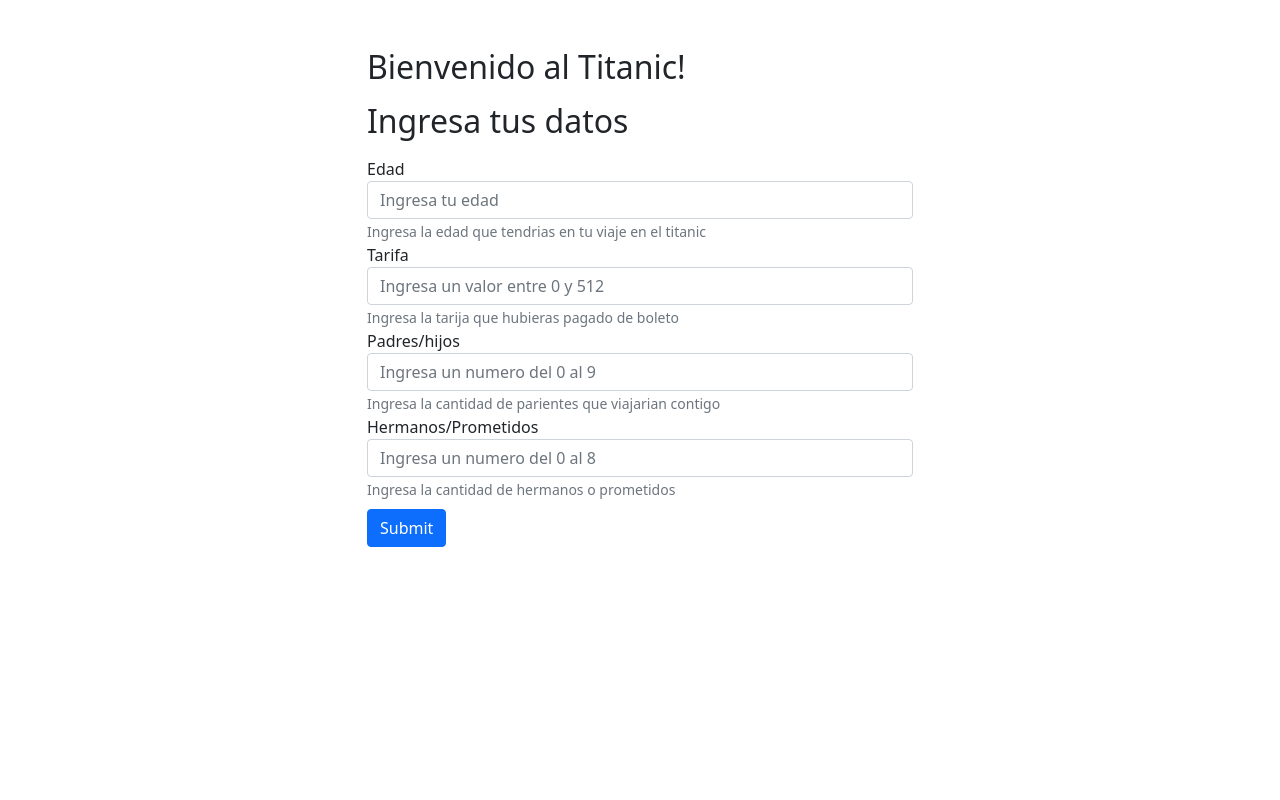
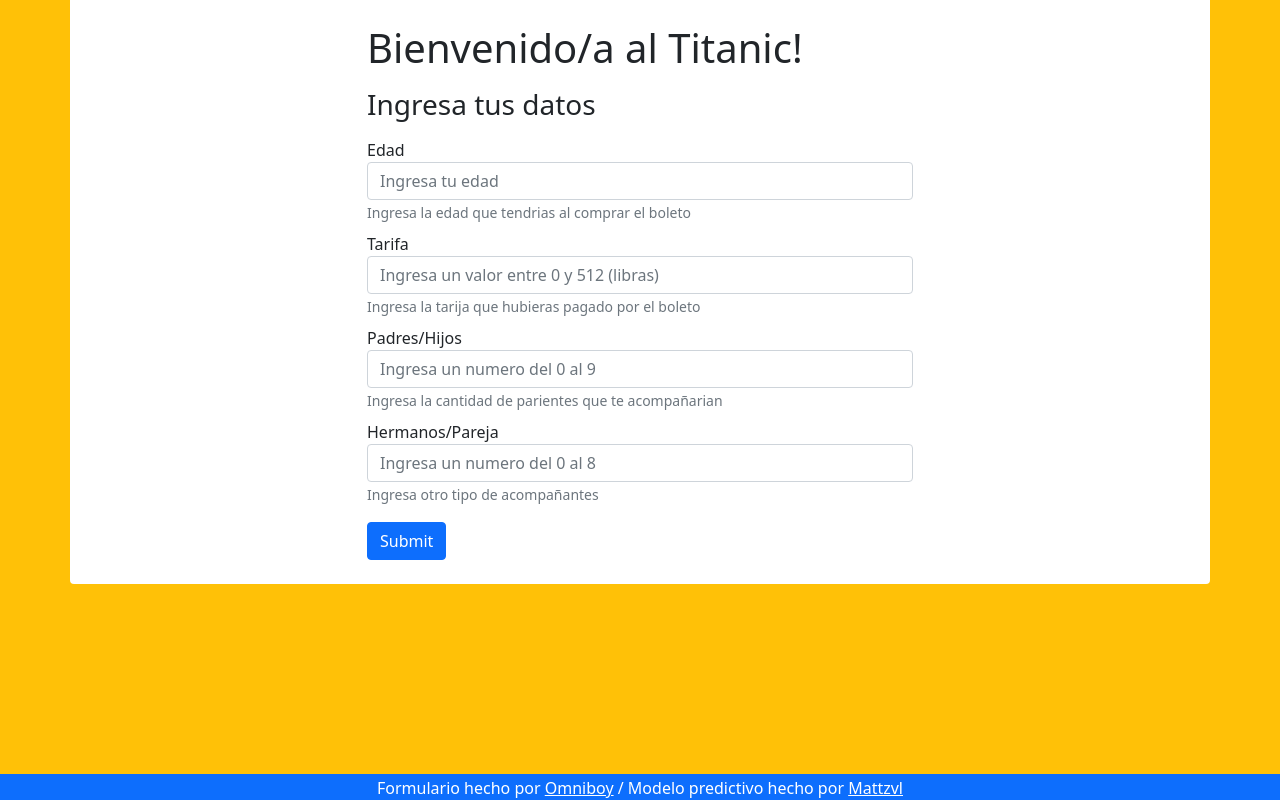
Before and after one commit to omniboyOK/titanic-prediction, a Flask app: page / in a window 1280 px wide. Run offline with Flask 2, Linux system fonts and the light colour scheme; parts of the project's set-up code (start-up, migrations or seed data) failed here and were passed over; some libraries are stand-ins or nearby versions.

Commit message:
better styles and response

```diff
--- a/app.py
+++ b/app.py
@@ -36,9 +36,9 @@ def predict():
     print('RESPUESTA', response[0])
 
     if response[0] == 1.0:
-        return jsonify({'result': 'Felicidades, sobrevivirias al Titanic'})
+        return jsonify({'result': 'Felicidades, sobrevivirias al Titanic', "survived": True})
     else:
-        return jsonify({'result': 'Lo lamentamos, no hubieras sobrevivido al titanic'})
+        return jsonify({'result': 'Lo lamentamos, no hubieras sobrevivido al titanic', "survived": False})
 
 
 if __name__ == '__main__':
--- /dev/null
+++ b/static/css/index.css
@@ -0,0 +1,13 @@
+html {
+  height: 100%;
+}
+
+.footer {
+  position: fixed;
+  bottom: 0;
+  width: 100%;
+}
+
+a {
+  color: #fff !important;
+}
--- a/static/form.js
+++ b/static/form.js
@@ -1,9 +1,26 @@
 function handleSubmit(age, fare, parch, sibSp) {
+  // show loader
+  let loader = document.getElementById("loader");
+  loader.classList.remove("d-none");
+
   fetch(`/predict?Age=${age}&Fare=${fare}&Parch=${parch}&SibSp=${sibSp}`)
     .then((response) => response.json())
     .then((data) => {
+      // remove loader
+      loader.classList.add("d-none");
+
+      // show result card
+      let card = document.getElementById("cardresult");
+      card.classList.remove("d-none");
+      data.survived
+        ? card.classList.add("bg-success")
+        : card.classList.add("bg-error");
+
+      // set result text
       let result_text = document.getElementById("result");
       result_text.innerText = data.result;
+
+      window.scrollTo(0, document.querySelector(".container").scrollHeight);
     })
     .catch((error) => {
       console.log(error);
--- a/templates/index.html
+++ b/templates/index.html
@@ -10,6 +10,7 @@
 
     <!-- Bootstrap -->
     <link href="../static/css/bootstrap.min.css" rel="stylesheet">
+    <link href="../static/css/index.css" rel="stylesheet">
 
     <!-- HTML5 shim and Respond.js for IE8 support of HTML5 elements and media queries -->
     <!-- WARNING: Respond.js doesn't work if you view the page via file:// -->
@@ -19,51 +20,70 @@
     <![endif]-->
 </head>
 
-<body>
-    <div class="container mt-5">
+<body class="bg-warning">
+    <main class="container pt-4 pb-4 mb-5 bg-white rounded-bottom">
         <div class="row justify-content-center">
-            <div class="col-6">
-                <h2 class="mb-3">Bienvenido al Titanic!</h2>
-                <h2 class="mb-3">Ingresa tus datos</h2>
+            <div class="col-lg-6 align-self-center">
+                <h1 class="mb-3">Bienvenido/a al Titanic!</h1>
+                <h3 class="mb-3">Ingresa tus datos</h3>
                 <form action="javascript:handleSubmit(age.value, fare.value, parch.value, sibSp.value)">
-                    <div class="form-group">
+                    <div class="form-group mb-2">
                         <label for="exampleInputEmail1">Edad</label>
                         <input type="number" class="form-control" id="age" aria-describedby="ageHelp"
                             placeholder="Ingresa tu edad" required>
-                        <small id="ageHelp" class="form-text text-muted">Ingresa la edad que tendrias en tu viaje en el
-                            titanic</small>
+                        <small id="ageHelp" class="form-text text-muted">Ingresa la edad que tendrias al comprar el
+                            boleto</small>
                     </div>
-                    <div class="form-group">
+                    <div class="form-group mb-2">
                         <label for="exampleInputEmail1">Tarifa</label>
                         <input type="number" max="512" min="0" class="form-control" id="fare" aria-describedby="ageHelp"
-                            placeholder="Ingresa un valor entre 0 y 512" required>
-                        <small id="ageHelp" class="form-text text-muted">Ingresa la tarija que hubieras pagado de
+                            placeholder="Ingresa un valor entre 0 y 512 (libras)" required>
+                        <small id="ageHelp" class="form-text text-muted">Ingresa la tarija que hubieras pagado por el
                             boleto</small>
                     </div>
-                    <div class="form-group">
-                        <label for="exampleInputEmail1">Padres/hijos</label>
+                    <div class="form-group mb-2">
+                        <label for="exampleInputEmail1">Padres/Hijos</label>
                         <input type="number" min="0" max="9" class="form-control" id="parch"
                             aria-describedby="parchHelp" placeholder="Ingresa un numero del 0 al 9" required>
-                        <small id="parchHelp" class="form-text text-muted">Ingresa la cantidad de parientes que
-                            viajarian
-                            contigo</small>
+                        <small id="parchHelp" class="form-text text-muted">Ingresa la cantidad de parientes que te
+                            acompañarian</small>
                     </div>
-                    <div class="form-group">
-                        <label for="exampleInputEmail1">Hermanos/Prometidos</label>
+                    <div class="form-group mb-2">
+                        <label for="exampleInputEmail1">Hermanos/Pareja</label>
                         <input type="number" min="0" max="8" class="form-control" id="sibSp"
                             aria-describedby="sibspHelp" placeholder="Ingresa un numero del 0 al 8" required>
-                        <small id="sibspHelp" class="form-text text-muted">Ingresa la cantidad de hermanos o
-                            prometidos</small>
+                        <small id="sibspHelp" class="form-text text-muted">Ingresa otro tipo de acompañantes</small>
                     </div>
                     <button type="submit" class="btn btn-primary mt-2">Submit</button>
                 </form>
-                <div class="mt-5">
-                    <h2 id="result"></h2>
+                <div class="card mt-3 mb-5 d-none text-white" id="cardresult">
+                    <div class="card-header">
+                        El resultado de tu viaje fue...
+                    </div>
+                    <div class="card-body">
+                        <h2 id="result"></h2>
+                    </div>
+                </div>
+                <div class="row justify-content-center m-4 d-none" id="loader">
+                    <div class="spinner-grow text-primary m-1" role="status">
+                    </div>
+                    <div class="spinner-grow text-primary m-1" role="status">
+                    </div>
+                    <div class="spinner-grow text-primary m-1" role="status">
+                    </div>
                 </div>
             </div>
         </div>
-
-    </div>
+    </main>
+    <footer class="text-center footer bg-primary">
+        <div class="container">
+            <span class="text-white align-middle">Formulario hecho por
+                <a href="https://github.com/omniboyOK">Omniboy</a> /
+                Modelo predictivo hecho por
+                <a href="https://github.com/Mattzvl">Mattzvl</a>
+            </span>
+        </div>
+    </footer>
 
     <script src="../static/form.js"></script>
     <!-- jQuery (necessary for Bootstrap's JavaScript plugins) -->
```
Also changed, not shown: static/assets/114117-OP3SS3-597.png (added).
